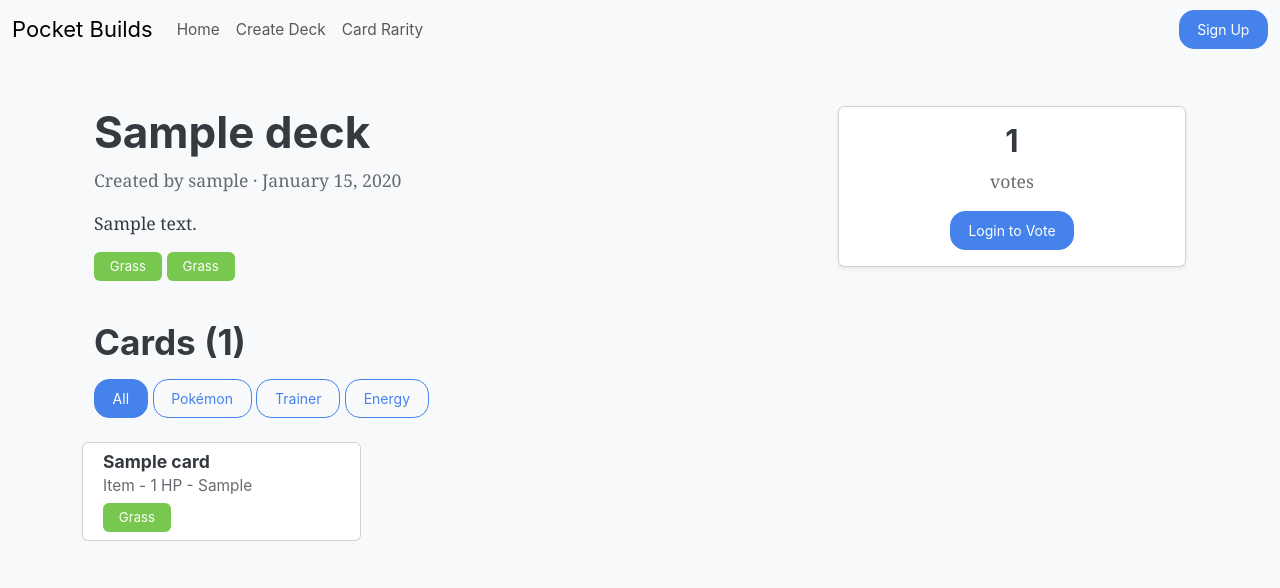
After one commit to MacKoslowski/django_pocket_tcg_builds, a Django app: page /deck/1/ in a window 1280 px wide. The commit adds this page. Shown: the top 588 px of the page. Run offline with Django 5.2, Linux system fonts and the light colour scheme; tables that the repository leaves empty hold one stand-in row (values such as "Sample post"); some libraries are stand-ins or nearby versions.

Commit message:
every link on the website appears to work now. reusable card and deck displays are functioning well.

```diff
--- a/gamer_rage_project/core/models.py
+++ b/gamer_rage_project/core/models.py
@@ -161,7 +161,7 @@ class DeckCard(models.Model):
         unique_together = ('deck', 'card')  # Prevent duplicate cards in deck
 
     def __str__(self):
-        return f"{self.quantity}x {self.card.name} in {self.deck.title}"
+        return f"{self.quantity}x {self.card.title} in {self.deck.user_title}"
 
     def clean(self):
         from django.core.exceptions import ValidationError
--- /dev/null
+++ b/gamer_rage_project/core/templates/deck_detail.html
@@ -0,0 +1,84 @@
+{% extends 'base.html' %}
+{% load static %}
+{% load core_tags %}
+{% block content %}
+<div class="container py-4">
+    <!-- Deck Header -->
+    <div class="row mb-4">
+        <div class="col-md-8">
+            <h1>{{ deck.user_title }}</h1>
+            <p class="text-muted">
+                Created by {{ deck.creator.username }} ·
+                {{ deck.created_at|date:"F j, Y" }}
+            </p>
+            <p>{{ deck.user_description }}</p>
+
+            <!-- Color Tags -->
+            <div class="mb-3">
+                <span class="badge bg-{{ deck.color_1 }}">{{ deck.get_color_1_display }}</span>
+                {% if deck.color_2 %}
+                    <span class="badge bg-{{ deck.color_2 }}">{{ deck.get_color_2_display }}</span>
+                {% endif %}
+            </div>
+        </div>
+
+        <div class="col-md-4">
+            <!-- Voting Section -->
+            <div class="card shadow-sm">
+                <div class="card-body text-center">
+                    <h3 id="vote-count">{{ vote_count }}</h3>
+                    <p class="text-muted">votes</p>
+
+                    {% if user.is_authenticated %}
+                        <div class="btn-group">
+                            <button class="btn btn-outline-primary {% if user_vote == 1 %}active{% endif %}"
+                                    hx-post="{% url 'core:vote_deck' deck.deck_id %}"
+                                    hx-vals='{"vote_type": "up"}'
+                                    hx-trigger="click"
+                                    hx-swap="none"
+                                    hx-on::after-request="updateVoteCount(event.detail.xhr.response)">
+                                <i class="fas fa-arrow-up"></i>
+                            </button>
+                            <button class="btn btn-outline-primary {% if user_vote == -1 %}active{% endif %}"
+                                    hx-post="{% url 'core:vote_deck' deck.deck_id %}"
+                                    hx-vals='{"vote_type": "down"}'
+                                    hx-trigger="click"
+                                    hx-swap="none"
+                                    hx-on::after-request="updateVoteCount(event.detail.xhr.response)">
+                                <i class="fas fa-arrow-down"></i>
+                            </button>
+                        </div>
+                    {% else %}
+                        <a href="{% url 'account_login' %}" class="btn btn-primary">
+                            Login to Vote
+                        </a>
+                    {% endif %}
+                </div>
+            </div>
+        </div>
+    </div>
+
+    <!-- Cards Section -->
+    <div class="row">
+        <div class="col-12">
+            <h2 class="mb-3">Cards ({{ deck_cards.count }})</h2>
+
+            <!-- Card Type Filters -->
+            <div class="mb-4">
+                <button class="btn btn-outline-primary active" onclick="filterCards('all')">All</button>
+                <button class="btn btn-outline-primary" onclick="filterCards('pokemon')">Pokémon</button>
+                <button class="btn btn-outline-primary" onclick="filterCards('trainer')">Trainer</button>
+                <button class="btn btn-outline-primary" onclick="filterCards('energy')">Energy</button>
+            </div>
+
+            <!-- Cards Grid -->
+            <div class="row row-cols-1 row-cols-md-4 g-4">
+                {% for deck_card in deck_cards %}
+
+                 {% render_card card=deck_card.card show_add_button=False deck=deck %}
+                {% endfor %}
+            </div>
+        </div>
+    </div>
+</div>
+{% endblock %}
--- a/gamer_rage_project/core/templatetags/core_tags.py
+++ b/gamer_rage_project/core/templatetags/core_tags.py
@@ -15,7 +15,13 @@ def render_card(card, show_add_button=False, deck=None):
 
 @register.inclusion_tag('deck_display.html')
 def render_deck(deck, show_full_reactions=False):
+    # Get top 3 reactions here instead of in template
+    top_reactions = deck.reactions.values('emoji').annotate(
+        count=Count('emoji')
+    ).order_by('-count')[:3]
+
     return {
         'deck': deck,
-        'show_full_reactions': show_full_reactions
+        'show_full_reactions': show_full_reactions,
+        'top_reactions': top_reactions
     }
--- a/gamer_rage_project/core/urls.py
+++ b/gamer_rage_project/core/urls.py
@@ -9,6 +9,10 @@ urlpatterns = [
     path('deck/<int:deck_id>/toggle-vis/', views.toggle_deck_visibility, name='toggle_deck_visibility'),
     path('deck/<int:deck_id>/delete_deck/', views.delete_deck, name='delete_deck'),
     path('deck/<int:deck_id>/add-card/', views.add_card_to_deck, name='add_card_to_deck'),
+    path('deck/<int:deck_id>/vote/', views.toggle_deck_vote, name='toggle_deck_vote'),
+    path('deck/<int:deck_id>/react/', views.toggle_deck_reaction, name='toggle_deck_reaction'),
+    path('deck/<int:deck_id>/', views.deck_detail, name='deck_detail'),
+    path('deck/<int:deck_id>/vote/', views.vote_deck, name='vote_deck'),
     path('deck/update_second_color/', views.update_secondary_color, name='update_secondary_color'),
     path('<int:deck_id>/remove-card/<int:card_id>/',
          views.remove_card_from_deck,
@@ -20,6 +24,5 @@ urlpatterns = [
          views.deck_list,
          name='deck_list'),
           # ... existing urls ...
-    path('deck/<int:deck_id>/vote/', views.toggle_deck_vote, name='toggle_deck_vote'),
-    path('deck/<int:deck_id>/react/', views.toggle_deck_reaction, name='toggle_deck_reaction'),
+
 ]
--- a/gamer_rage_project/core/views.py
+++ b/gamer_rage_project/core/views.py
@@ -208,24 +208,57 @@ def toggle_deck_reaction(request, deck_id):
 
     return JsonResponse({'error': 'Invalid request'}, status=400)
 
-@login_required
+# core/views.py
 def deck_detail(request, deck_id):
     deck = get_object_or_404(Deck, deck_id=deck_id)
 
-    # Get vote info
-    vote_sum = deck.votes.aggregate(total=Sum('value'))['total'] or 0
-    user_vote = deck.votes.filter(user=request.user).values_list('value', flat=True).first()
+    # Get all cards in deck with quantities
+    deck_cards = deck.deckcards.select_related('card').all()
 
-    # Get reaction info
-    reactions = deck.reactions.values('emoji').annotate(count=Count('id'))
-    reaction_counts = {r['emoji']: r['count'] for r in reactions}
-    user_reactions = {r.emoji: True for r in deck.reactions.filter(user=request.user)}
+    # Get vote information
+    vote_count = deck.votes.count()
+    user_vote = None
+    if request.user.is_authenticated:
+        user_vote = deck.votes.filter(user=request.user).first()
+    print(deck_cards)
+    context = {
+        'deck': deck,
+        'deck_cards': deck_cards,
+        'vote_count': vote_count,
+        'user_vote': user_vote.value if user_vote else None,
+    }
 
-    return render(request, 'deck_detail.html', {
-        'deck': deck,
-        'vote_sum': vote_sum,
-        'user_vote': user_vote,
-        'reaction_counts': reaction_counts,
-        'user_reactions': user_reactions,
-        'reaction_choices': DeckReaction.EMOJI_CHOICES,
-})
+    return render(request, 'deck_detail.html', context)
+
+@login_required
+def vote_deck(request, deck_id):
+    if request.method == 'POST':
+        deck = get_object_or_404(Deck, deck_id=deck_id)
+        vote_type = request.POST.get('vote_type')
+
+        if vote_type not in ['up', 'down']:
+            return JsonResponse({'error': 'Invalid vote type'}, status=400)
+
+        vote_value = 1 if vote_type == 'up' else -1
+
+        vote, created = DeckVote.objects.get_or_create(
+            deck=deck,
+            user=request.user,
+            defaults={'value': vote_value}
+        )
+
+        if not created:
+            if vote.value == vote_value:
+                vote.delete()  # Remove vote if clicking same button
+            else:
+                vote.value = vote_value  # Change vote if clicking different button
+                vote.save()
+
+        # Return updated vote count
+        new_count = deck.votes.aggregate(total=models.Sum('value'))['total'] or 0
+        return JsonResponse({
+            'vote_count': new_count,
+            'user_vote': vote_value if (created or vote.value == vote_value) else None
+        })
+
+    return JsonResponse({'error': 'Invalid request'}, status=400)
```
Also changed, not shown: gamer_rage_project/core/templates/_trending_decks.html (+4 -30 lines), gamer_rage_project/core/templates/deck_display.html (+10 -7 lines).
